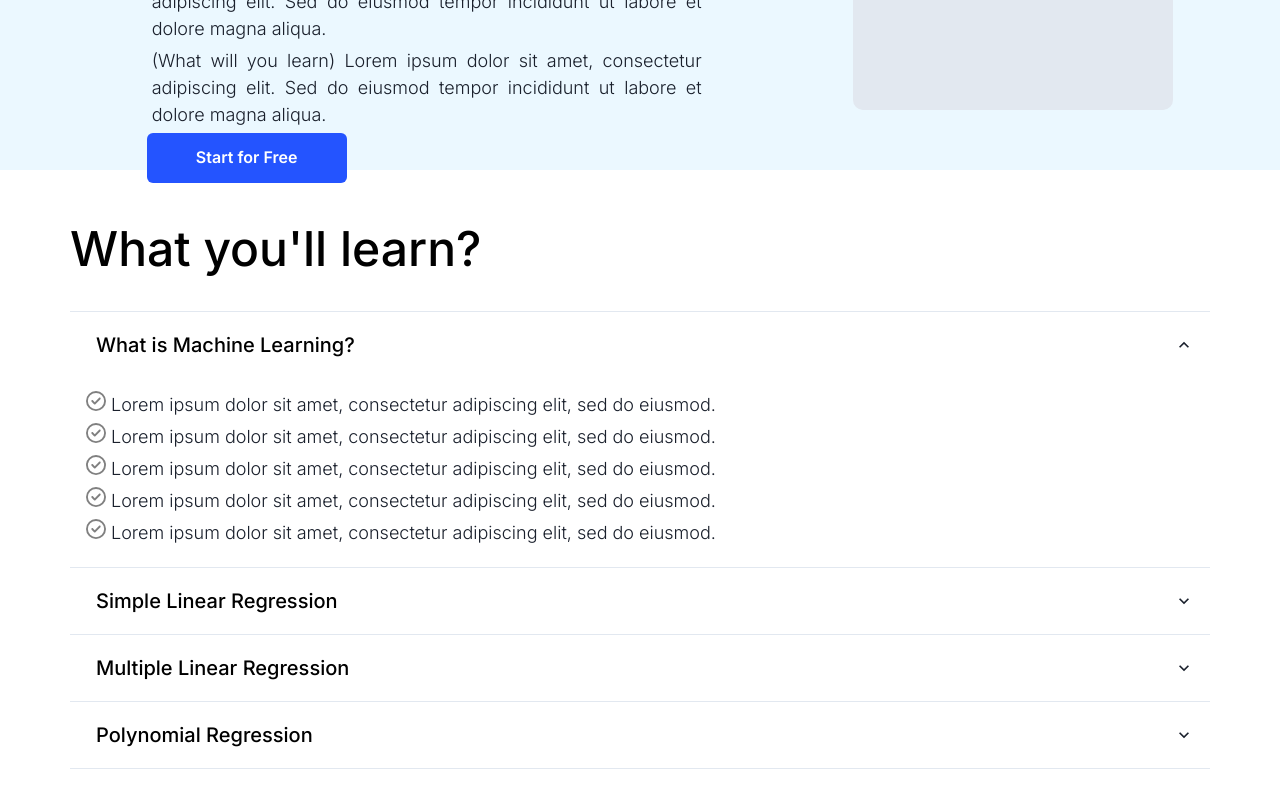
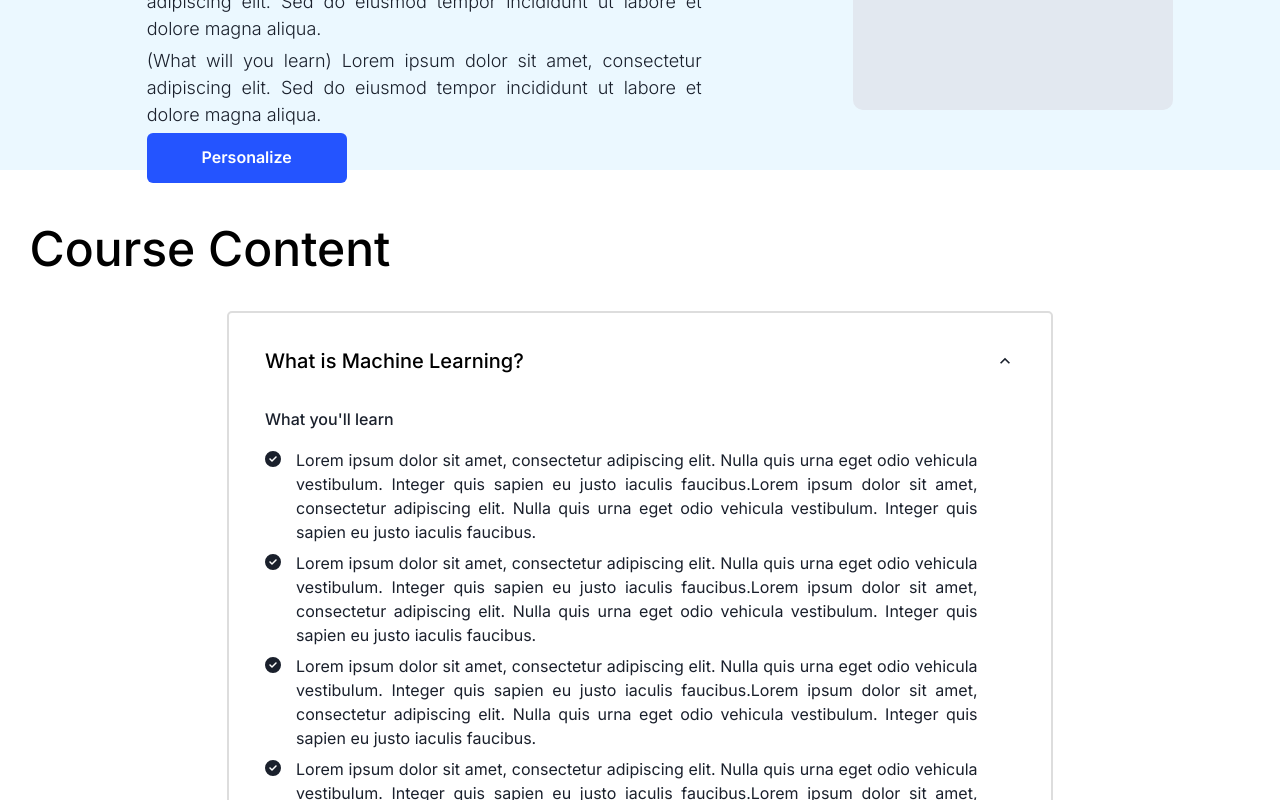
Before and after one commit to Sparsh47/SIH, a React (Create React App) app: page /courses in a window 1280 px wide. Shown: the part 300-1100 px from the top of the page. Built offline with nearby package versions, Linux system fonts and the light colour scheme.

Commit message:
Modified View Course Section

```diff
--- a/src/components/ViewCourse/CourseContent.jsx
+++ b/src/components/ViewCourse/CourseContent.jsx
@@ -10,31 +10,48 @@ import {
 } from "@chakra-ui/react";
 import CourseContentList from "./CourseContentList";
 
+const accordionButtonStyle = {
+  textAlign: "left",
+  fontSize: "20px",
+  color: "primaryTextColor",
+  fontWeight: "medium",
+  py: "15px",
+};
+
 function CourseContent() {
   return (
-    <Flex w="100%" h="fit-content" justify="center" p="50px" direction="column">
+    <Flex
+      w="100%"
+      h="fit-content"
+      justify="center"
+      p="50px"
+      direction="column"
+      align="center"
+    >
       <Heading
         px="20px"
         mb="0.7em"
         fontSize="5xl"
         fontWeight="medium"
         color="primaryTextColor"
+        position="relative"
+        left="-430px"
       >
-        What you'll learn?
+        Course Content
       </Heading>
-      <Accordion defaultIndex={[0]} allowMultiple w="100%" px="20px">
-        <AccordionItem>
+      <Accordion
+        defaultIndex={[0]}
+        allowMultiple
+        w="70%"
+        px="20px"
+        py="10px"
+        border="2px solid #ddd"
+        borderRadius="5px"
+      >
+        <AccordionItem borderTopStyle="none" borderBottomWidth="1px">
           <h2>
             <AccordionButton>
-              <Box
-                as="span"
-                flex="1"
-                textAlign="left"
-                fontSize="20px"
-                p="10px"
-                color="primaryTextColor"
-                fontWeight="medium"
-              >
+              <Box as="span" flex="1" sx={accordionButtonStyle}>
                 What is Machine Learning?
               </Box>
               <AccordionIcon />
@@ -44,18 +61,10 @@ function CourseContent() {
             <CourseContentList />
           </AccordionPanel>
         </AccordionItem>
-        <AccordionItem>
+        <AccordionItem borderBottomWidth="1px">
           <h2>
             <AccordionButton>
-              <Box
-                as="span"
-                flex="1"
-                textAlign="left"
-                fontSize="20px"
-                p="10px"
-                color="primaryTextColor"
-                fontWeight="medium"
-              >
+              <Box as="span" flex="1" sx={accordionButtonStyle}>
                 Simple Linear Regression
               </Box>
               <AccordionIcon />
@@ -65,18 +74,10 @@ function CourseContent() {
             <CourseContentList />
           </AccordionPanel>
         </AccordionItem>
-        <AccordionItem>
+        <AccordionItem borderBottomWidth="1px">
           <h2>
             <AccordionButton>
-              <Box
-                as="span"
-                flex="1"
-                textAlign="left"
-                fontSize="20px"
-                p="10px"
-                color="primaryTextColor"
-                fontWeight="medium"
-              >
+              <Box as="span" flex="1" sx={accordionButtonStyle}>
                 Multiple Linear Regression
               </Box>
               <AccordionIcon />
@@ -86,18 +87,10 @@ function CourseContent() {
             <CourseContentList />
           </AccordionPanel>
         </AccordionItem>
-        <AccordionItem>
+        <AccordionItem borderBottomStyle="none">
           <h2>
             <AccordionButton>
-              <Box
-                as="span"
-                flex="1"
-                textAlign="left"
-                fontSize="20px"
-                p="10px"
-                color="primaryTextColor"
-                fontWeight="medium"
-              >
+              <Box as="span" flex="1" sx={accordionButtonStyle}>
                 Polynomial Regression
               </Box>
               <AccordionIcon />
--- a/src/components/ViewCourse/CourseContentList.jsx
+++ b/src/components/ViewCourse/CourseContentList.jsx
@@ -1,57 +1,75 @@
 import { ListItem, List, Text } from "@chakra-ui/react";
 import { FontAwesomeIcon } from "@fortawesome/react-fontawesome";
-import { faCheckCircle } from "@fortawesome/free-regular-svg-icons";
+import { faCheckCircle } from "@fortawesome/free-solid-svg-icons";
 
 const listTextStyle = {
-  fontSize: "18px",
+  fontSize: "16px",
   color: "secondaryTextColor",
-  ml: "5px",
-  fontWeight: "300",
+  ml: "15px",
+  mt: "-3px",
+  fontWeight: "400",
+  "text-align": "justify",
 };
 
 const listStyle = {
+  width: "95%",
   display: "flex",
   justify: "center",
   align: "center",
-  my: "5px",
+  my: "10px",
+};
+
+const iconStyle = {
+  color: "secondaryTextColor",
+  fontSize: "18px",
 };
 
 function CourseContentList() {
   return (
     <List>
       <ListItem sx={listStyle}>
-        <FontAwesomeIcon icon={faCheckCircle} color="gray" fontSize="20px" />
-        <Text sx={listTextStyle}>
-          Lorem ipsum dolor sit amet, consectetur adipiscing elit, sed do
-          eiusmod.
+        <Text fontWeight="medium" mb="10px" mt="-10px">
+          What you'll learn
         </Text>
       </ListItem>
       <ListItem sx={listStyle}>
-        <FontAwesomeIcon icon={faCheckCircle} color="gray" fontSize="20px" />
+        <FontAwesomeIcon icon={faCheckCircle} sx={iconStyle} />
         <Text sx={listTextStyle}>
-          Lorem ipsum dolor sit amet, consectetur adipiscing elit, sed do
-          eiusmod.
+          Lorem ipsum dolor sit amet, consectetur adipiscing elit. Nulla quis
+          urna eget odio vehicula vestibulum. Integer quis sapien eu justo
+          iaculis faucibus.Lorem ipsum dolor sit amet, consectetur adipiscing
+          elit. Nulla quis urna eget odio vehicula vestibulum. Integer quis
+          sapien eu justo iaculis faucibus.
         </Text>
       </ListItem>
       <ListItem sx={listStyle}>
-        <FontAwesomeIcon icon={faCheckCircle} color="gray" fontSize="20px" />
+        <FontAwesomeIcon icon={faCheckCircle} sx={iconStyle} />
         <Text sx={listTextStyle}>
-          Lorem ipsum dolor sit amet, consectetur adipiscing elit, sed do
-          eiusmod.
+          Lorem ipsum dolor sit amet, consectetur adipiscing elit. Nulla quis
+          urna eget odio vehicula vestibulum. Integer quis sapien eu justo
+          iaculis faucibus.Lorem ipsum dolor sit amet, consectetur adipiscing
+          elit. Nulla quis urna eget odio vehicula vestibulum. Integer quis
+          sapien eu justo iaculis faucibus.
         </Text>
       </ListItem>
       <ListItem sx={listStyle}>
-        <FontAwesomeIcon icon={faCheckCircle} color="gray" fontSize="20px" />
+        <FontAwesomeIcon icon={faCheckCircle} sx={iconStyle} />
         <Text sx={listTextStyle}>
-          Lorem ipsum dolor sit amet, consectetur adipiscing elit, sed do
-          eiusmod.
+          Lorem ipsum dolor sit amet, consectetur adipiscing elit. Nulla quis
+          urna eget odio vehicula vestibulum. Integer quis sapien eu justo
+          iaculis faucibus.Lorem ipsum dolor sit amet, consectetur adipiscing
+          elit. Nulla quis urna eget odio vehicula vestibulum. Integer quis
+          sapien eu justo iaculis faucibus.
         </Text>
       </ListItem>
       <ListItem sx={listStyle}>
-        <FontAwesomeIcon icon={faCheckCircle} color="gray" fontSize="20px" />
+        <FontAwesomeIcon icon={faCheckCircle} sx={iconStyle} />
         <Text sx={listTextStyle}>
-          Lorem ipsum dolor sit amet, consectetur adipiscing elit, sed do
-          eiusmod.
+          Lorem ipsum dolor sit amet, consectetur adipiscing elit. Nulla quis
+          urna eget odio vehicula vestibulum. Integer quis sapien eu justo
+          iaculis faucibus.Lorem ipsum dolor sit amet, consectetur adipiscing
+          elit. Nulla quis urna eget odio vehicula vestibulum. Integer quis
+          sapien eu justo iaculis faucibus.
         </Text>
       </ListItem>
     </List>
--- a/src/components/ViewCourse/CourseHeader.jsx
+++ b/src/components/ViewCourse/CourseHeader.jsx
@@ -7,7 +7,7 @@ function CourseHeader(props) {
         <Heading color="primaryTextColor" fontSize="40px" fontWeight="800">
           {props.title}
         </Heading>
-        <Box>
+        <Box ml="-5px">
           <Text
             fontSize="18px"
             m="5px"
@@ -35,7 +35,7 @@ function CourseHeader(props) {
           fontSize="16px"
           w="200px"
         >
-          Start for Free
+          Personalize
         </Button>
       </Flex>
       <Box
```
